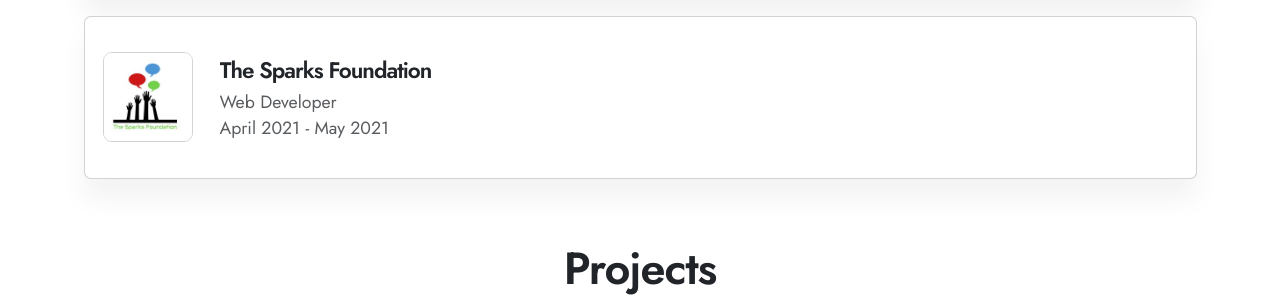
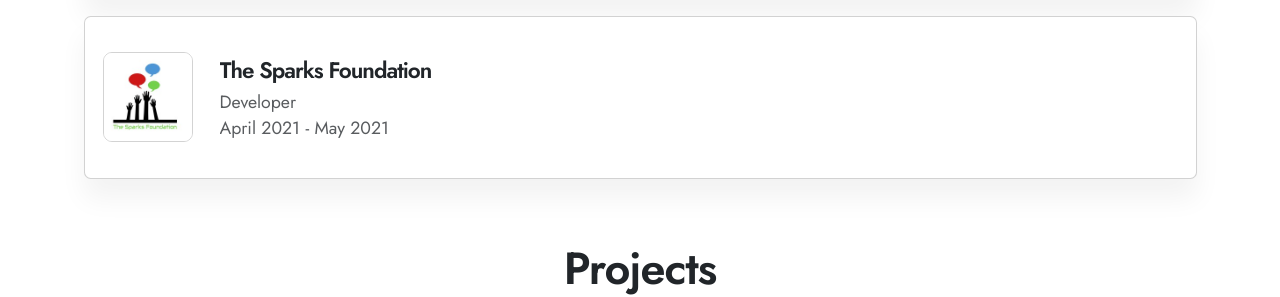
Before and after one commit to AAKASHKSHETTY/AAKASHKSHETTY.github.io, a Jekyll site: the page built from index.md, in a window 1280 px wide and 900 px high, scrolled down 1317 px. Shown: the part 171-468 px from the top of the window. Built offline with Jekyll 4.4.1, drawn with Linux system fonts in a browser that asks for light colours; nearby versions of some CDN libraries.

Commit message:
New Commit

```diff
--- a/_data/experience.yml
+++ b/_data/experience.yml
@@ -25,7 +25,7 @@
   image: /assets/images/sony.jpeg
 
 - company: The Sparks Foundation
-  role: Web Developer
+  role: Developer
   time: April 2021 - May 2021
   description: false
   image: /assets/images/tsf.jpeg
```
Also changed, not shown: 1 other file.
